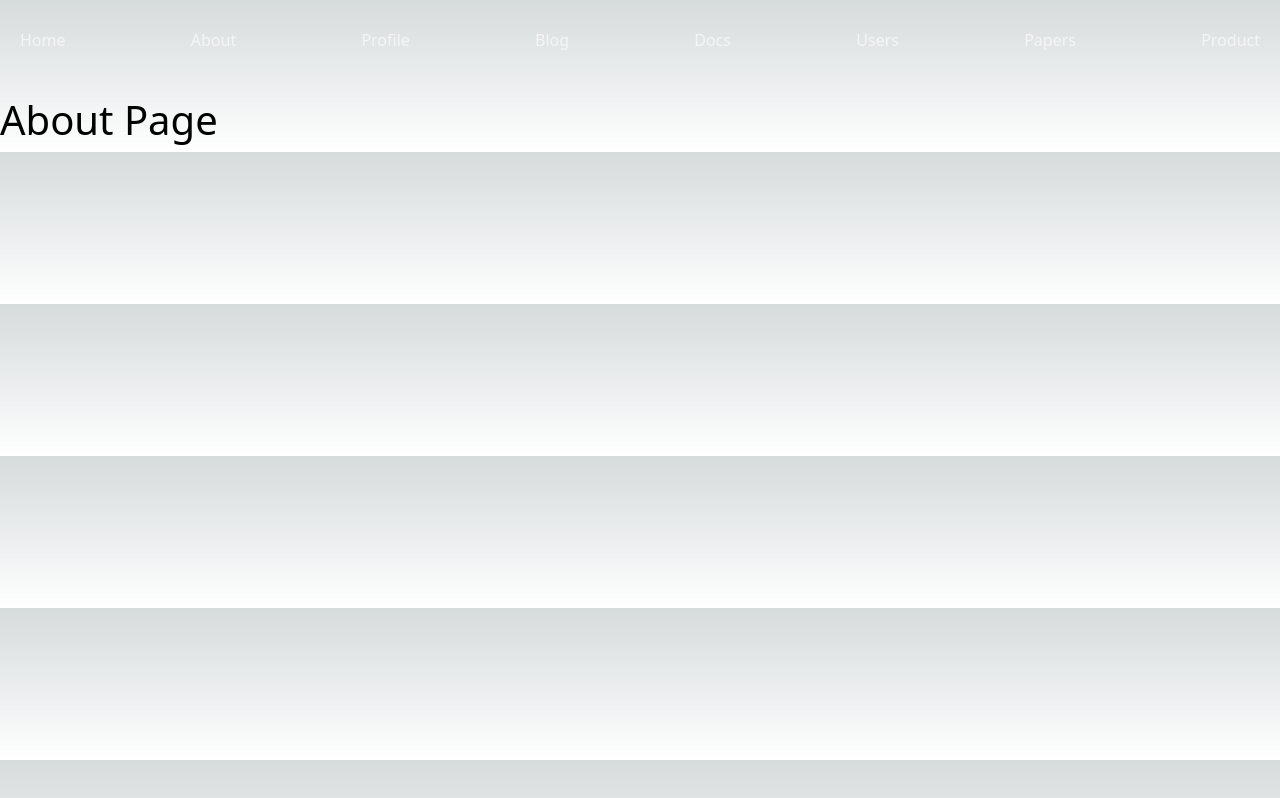
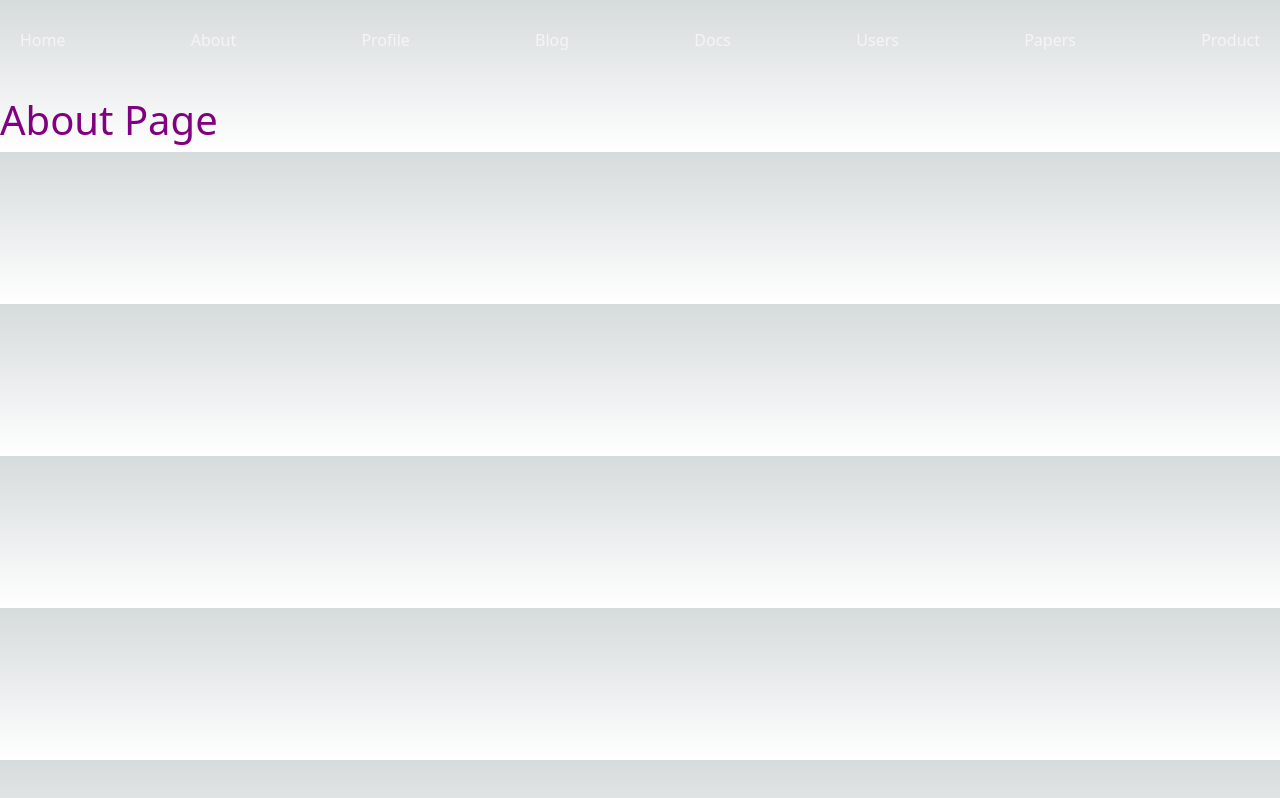
Before and after one commit to Emmanuel-Dominic/nextjs-moment, a Next.js app: page /about in a window 1280 px wide. Built offline with nearby package versions, Linux system fonts and the light colour scheme.

Commit message:
implements sass styling support

```diff
--- a/package.json
+++ b/package.json
@@ -15,6 +15,7 @@
     "next": "11.0.0",
     "react": "17.0.2",
     "react-dom": "17.0.2",
+    "sass": "^1.65.0",
     "swr": "^2.2.0"
   },
   "devDependencies": {
--- a/pages/about.js
+++ b/pages/about.js
@@ -1,5 +1,7 @@
+import styles from '../styles/About.module.scss'
+
 function About() {
-    return <h1>About Page</h1>
+    return <h1 className={styles.highlightsass}>About Page</h1>
 }
 
 export default About;
--- /dev/null
+++ b/styles/About.module.scss
@@ -0,0 +1,5 @@
+@import '_color';
+
+.highlightsass {
+    color: $purple;
+}
--- /dev/null
+++ b/styles/_color.scss
@@ -0,0 +1,2 @@
+$orange: orange;
+$purple: purple;
```
Also changed, not shown: 1 other file (tests, documents, lock files or other folders).
